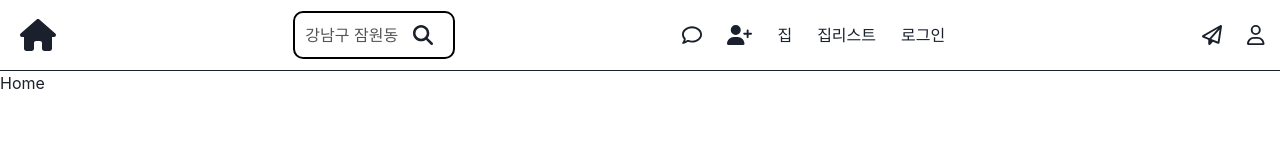
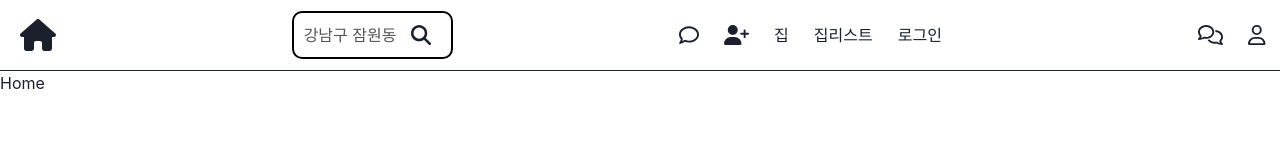
Before and after one commit to JaeUpSu/chatting_front, a React (Create React App) app: page / in a window 1280 px wide. Shown: the top 160 px of the page. Built offline with nearby package versions, Linux system fonts and the light colour scheme.

Commit message:
style(Header): chatList icon change

```diff
--- a/src/components/Header/Header.jsx
+++ b/src/components/Header/Header.jsx
@@ -8,7 +8,7 @@ import styled from "styled-components";
 import { Text } from "@chakra-ui/react";
 
 // 없어질 예정
-import { faComment } from "@fortawesome/free-regular-svg-icons";
+import { faComment, faComments } from "@fortawesome/free-regular-svg-icons";
 import { faHouse } from "@fortawesome/free-solid-svg-icons";
 import { faHouseFloodWater } from "@fortawesome/free-solid-svg-icons";
 import { faUserPlus } from "@fortawesome/free-solid-svg-icons";
@@ -118,7 +118,7 @@ function Header() {
           <Icon>
             <FontAwesomeIcon
               size={"lg"}
-              icon={faPaperPlane}
+              icon={faComments}
               onClick={onChatList}
             />
           </Icon>
```
